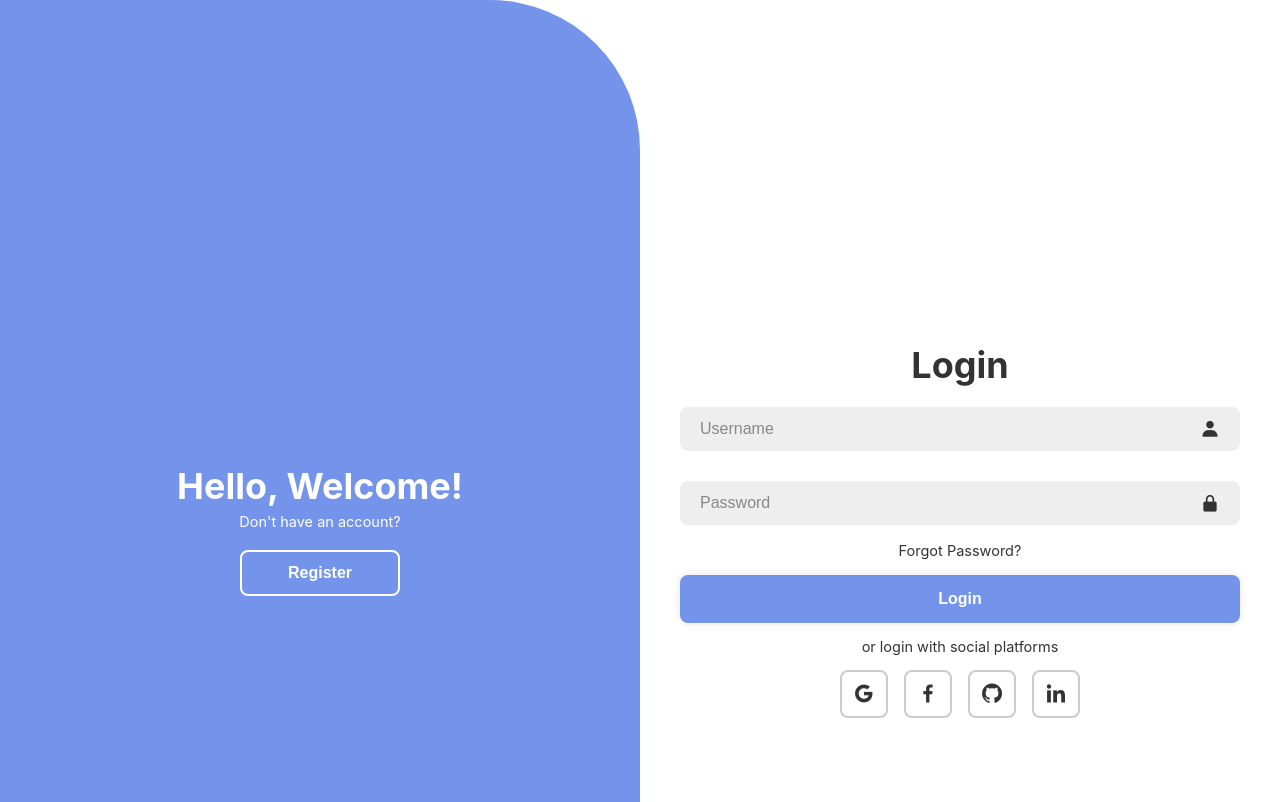
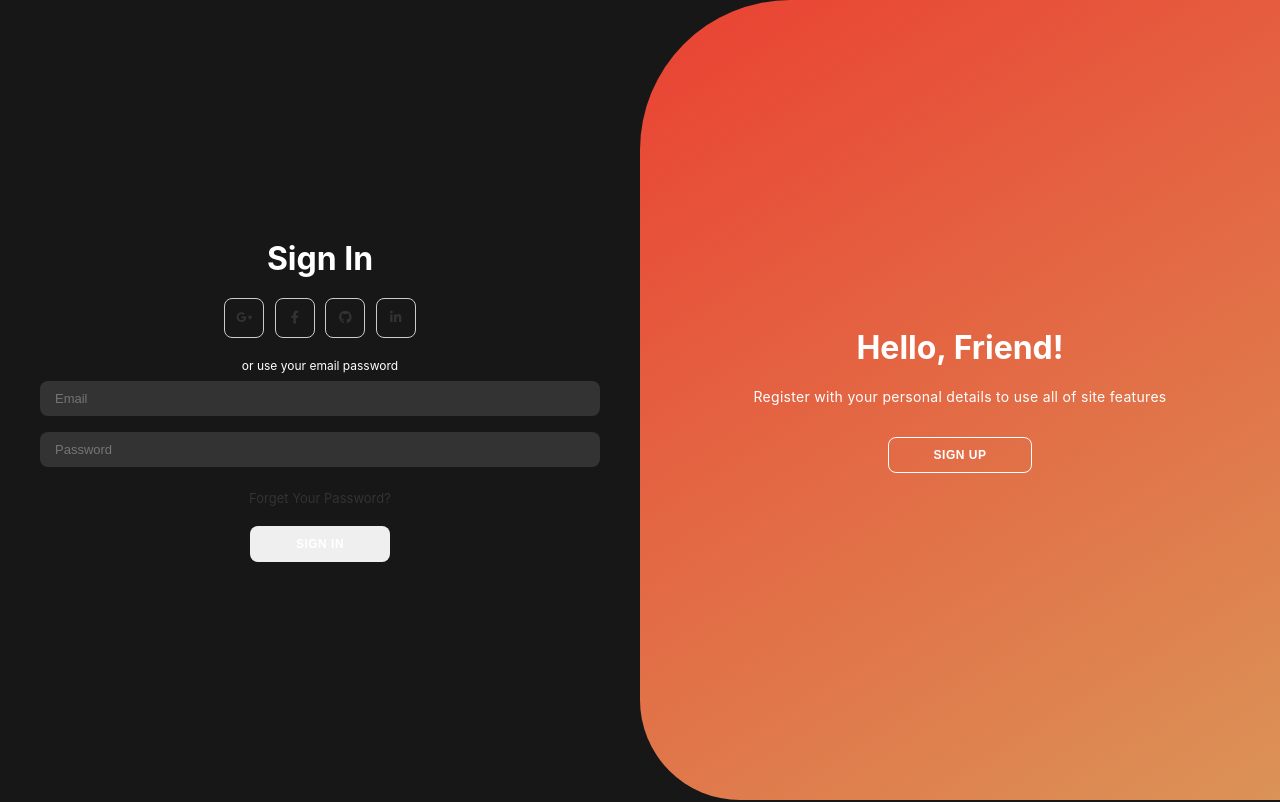
Before and after one commit to keishaputri-k/CGroovy, a plain HTML site: page login.html in a window 1280 px wide. Shown: the top 802 px of the page. Drawn offline with nearby package versions, Linux system fonts and the light colour scheme.

Commit message:
login fixes

```diff
--- a/login.html
+++ b/login.html
@@ -1,80 +1,66 @@
 <!DOCTYPE html>
 <html lang="en">
+
 <head>
     <meta charset="UTF-8">
     <meta name="viewport" content="width=device-width, initial-scale=1.0">
-    <title>Login/Signup Form</title>
+    <link rel="stylesheet" href="https://cdnjs.cloudflare.com/ajax/libs/font-awesome/6.4.2/css/all.min.css">
     <link rel="stylesheet" href="style/style.css">
-    <link href='https://unpkg.com/boxicons@2.1.4/css/boxicons.min.css' rel='stylesheet'>
+    <title>Modern Login Page | AsmrProg</title>
 </head>
+
 <body>
-    <div class="container2">
-        <div class="form-box login">
-            <form action="#">
-                <h1>Login</h1>
-                <div class="input-box">
-                    <input type="text" placeholder="Username" required>
-                    <i class='bx bxs-user'></i>
+
+    <div class="authentication-holder" id="container">
+        <div class="form-container sign-up">
+            <form>
+                <h1>Create Account</h1>
+                <div class="social-icons">
+                    <a href="#" class="icon"><i class="fa-brands fa-google-plus-g"></i></a>
+                    <a href="#" class="icon"><i class="fa-brands fa-facebook-f"></i></a>
+                    <a href="#" class="icon"><i class="fa-brands fa-github"></i></a>
+                    <a href="#" class="icon"><i class="fa-brands fa-linkedin-in"></i></a>
                 </div>
-                <div class="input-box">
-                    <input type="password" placeholder="Password" required>
-                    <i class='bx bxs-lock-alt' ></i>
-                </div>
-                <div class="forgot-link">
-                    <a href="#">Forgot Password?</a>
-                </div>
-                <button type="submit" class="btn">Login</button>
-                <p>or login with social platforms</p>
-                <div class="social-icons">
-                    <a href="#"><i class='bx bxl-google' ></i></a>
-                    <a href="#"><i class='bx bxl-facebook' ></i></a>
-                    <a href="#"><i class='bx bxl-github' ></i></a>
-                    <a href="#"><i class='bx bxl-linkedin' ></i></a>
-                </div>
+                <span>or use your email for registeration</span>
+                <input type="text" placeholder="Name">
+                <input type="email" placeholder="Email">
+                <input type="password" placeholder="Password">
+                <button>Sign Up</button>
             </form>
         </div>
-
-        <div class="form-box register">
-            <form action="#">
-                <h1>Registration</h1>
-                <div class="input-box">
-                    <input type="text" placeholder="Username" required>
-                    <i class='bx bxs-user'></i>
+        <div class="form-container sign-in">
+            <form>
+                <h1>Sign In</h1>
+                <div class="social-icons">
+                    <a href="#" class="icon"><i class="fa-brands fa-google-plus-g"></i></a>
+                    <a href="#" class="icon"><i class="fa-brands fa-facebook-f"></i></a>
+                    <a href="#" class="icon"><i class="fa-brands fa-github"></i></a>
+                    <a href="#" class="icon"><i class="fa-brands fa-linkedin-in"></i></a>
                 </div>
-                <div class="input-box">
-                    <input type="email" placeholder="Email" required>
-                    <i class='bx bxs-envelope' ></i>
-                </div>
-                <div class="input-box">
-                    <input type="password" placeholder="Password" required>
-                    <i class='bx bxs-lock-alt' ></i>
-                </div>
-                <button type="submit" class="btn">Register</button>
-                <p>or register with social platforms</p>
-                <div class="social-icons">
-                    <a href="#"><i class='bx bxl-google' ></i></a>
-                    <a href="#"><i class='bx bxl-facebook' ></i></a>
-                    <a href="#"><i class='bx bxl-github' ></i></a>
-                    <a href="#"><i class='bx bxl-linkedin' ></i></a>
-                </div>
+                <span>or use your email password</span>
+                <input type="email" placeholder="Email">
+                <input type="password" placeholder="Password">
+                <a href="#">Forget Your Password?</a>
+                <button>Sign In</button>
             </form>
         </div>
-
-        <div class="toggle-box">
-            <div class="toggle-panel toggle-left">
-                <h1>Hello, Welcome!</h1>
-                <p>Don't have an account?</p>
-                <button class="btn register-btn">Register</button>
-            </div>
-
-            <div class="toggle-panel toggle-right">
-                <h1>Welcome Back!</h1>
-                <p>Already have an account?</p>
-                <button class="btn login-btn">Login</button>
+        <div class="toggle-container">
+            <div class="toggle">
+                <div class="toggle-panel toggle-left">
+                    <h1>Welcome Back!</h1>
+                    <p>Enter your personal details to use all of site features</p>
+                    <button class="hidden" id="login">Sign In</button>
+                </div>
+                <div class="toggle-panel toggle-right">
+                    <h1>Hello, Friend!</h1>
+                    <p>Register with your personal details to use all of site features</p>
+                    <button class="hidden" id="register">Sign Up</button>
+                </div>
             </div>
         </div>
     </div>
 
-    <script src="logic.js"></script>
+    <script src="login.js"></script>
 </body>
+
 </html>
--- a/style/style.css
+++ b/style/style.css
@@ -449,222 +449,193 @@ footer .social a{
   background: linear-gradient(to bottom right,  rgb(239, 38, 38), rgba(219, 147, 87));
 }
 
-/* Login  Page */
-.container2 {
+/* login page */
+.authentication-holder{
+    background-color: var(--body-color);
+    box-shadow: 0 5px 15px rgba(0, 0, 0, 0.35);
     position: relative;
+    overflow: hidden;
     width: 100%;
-  height: 1070px;
-  background: #fff;
-  box-shadow: 0 0 30px rgba(0, 0, 0, .2);
-  overflow: hidden;
+    min-height: 800px;
 }
 
-  .container2 h1{
-      font-size: 36px;
-      margin: -10px 0;
+.authentication-holder p {
+    font-size: 14px;
+    line-height: 20px;
+    letter-spacing: 0.3px;
+    margin: 20px 0;
 }
 
-  .container2 p{
-      font-size: 14.5px;
-      margin: 15px 0;
+.authentication-holder span {
+    font-size: 12px;
 }
 
-form{ width: 100%; }
+.authentication-holder a {
+    color: #333;
+    font-size: 13px;
+    text-decoration: none;
+    margin: 15px 0 10px;
+}
 
-.form-box{
-  position: absolute;
-  right: 0;
-  width: 50%;
-  height: 100%;
-  background: #fff;
+.authentication-holder button{
+    background-color: linear-gradient(to bottom right,  rgb(239, 38, 38), rgba(219, 147, 87));
+    color: #fff;
+    font-size: 12px;
+    padding: 10px 45px;
+    border: 1px solid transparent;
+    border-radius: 8px;
+    font-weight: 600;
+    letter-spacing: 0.5px;
+    text-transform: uppercase;
+    margin-top: 10px;
+    cursor: pointer;
+}
+
+.authentication-holder button.hidden{
+    background-color: transparent;
+    border-color: #fff;
+}
+
+.authentication-holder form{
+    background-color: var(--body-color);
     display: flex;
     align-items: center;
-  color: #333;
-  text-align: center;
-  padding: 40px;
-  z-index: 1;
-  transition: .6s ease-in-out 1.2s, visibility 0s 1s;
+    justify-content: center;
+    flex-direction: column;
+    padding: 0 40px;
+    height: 100%;
 }
 
-  .container2.active .form-box{ right: 50%; }
-
-  .form-box.register{ visibility: hidden; }
-      .container.active .form-box.register{ visibility: visible; }
-
-.input-box{
-  position: relative;
-  margin: 30px 0;
+.authentication-holder input{
+    background-color: #333;
+    border: none;
+    margin: 8px 0;
+    padding: 10px 15px;
+    font-size: 13px;
+    border-radius: 8px;
+    width: 100%;
+    outline: none;
 }
 
-  .input-box input{
-      width: 100%;
-      padding: 13px 50px 13px 20px;
-      background: #eee;
-      border-radius: 8px;
-      border: none;
-      outline: none;
-      font-size: 16px;
-      color: #333;
-      font-weight: 500;
+.form-container{
+    position: absolute;
+    top: 0;
+    height: 100%;
+    transition: all 0.6s ease-in-out;
 }
 
-      .input-box input::placeholder{
-          color: #888;
-          font-weight: 400;
+.sign-in{
+    left: 0;
+    width: 50%;
+    z-index: 2;
 }
 
-  .input-box i{
-      position: absolute;
-      right: 20px;
-      top: 50%;
-      transform: translateY(-50%);
-      font-size: 20px;
+.authentication-holder.active .sign-in{
+    transform: translateX(100%);
 }
 
-.forgot-link{ margin: -15px 0 15px; }
-  .forgot-link a{
-      font-size: 14.5px;
-      color: #333;
+.sign-up{
+    left: 0;
+    width: 50%;
+    opacity: 0;
+    z-index: 1;
 }
 
-.btn{
-  width: 100%;
-  height: 48px;
-  background: #7494ec;
-  border-radius: 8px;
-  box-shadow: 0 0 10px rgba(0, 0, 0, .1);
-  border: none;
-  cursor: pointer;
-  font-size: 16px;
-  color: #fff;
-  font-weight: 600;
+.authentication-holder.active .sign-up{
+    transform: translateX(100%);
+    opacity: 1;
+    z-index: 5;
+    animation: move 0.6s;
+}
+
+@keyframes move{
+    0%, 49.99%{
+        opacity: 0;
+        z-index: 1;
+    }
+    50%, 100%{
+        opacity: 1;
+        z-index: 5;
+    }
 }
 
 .social-icons{
-  display: flex;
-  justify-content: center;
+    margin: 20px 0;
 }
 
 .social-icons a{
+    border: 1px solid #ccc;
+    border-radius: 20%;
     display: inline-flex;
-      padding: 10px;
-      border: 2px solid #ccc;
-      border-radius: 8px;
-      font-size: 24px;
-      color: #333;
-      margin: 0 8px;
+    justify-content: center;
+    align-items: center;
+    margin: 0 3px;
+    width: 40px;
+    height: 40px;
 }
 
-.toggle-box{
+.toggle-container{
     position: absolute;
-  width: 100%;
+    top: 0;
+    left: 50%;
+    width: 50%;
     height: 100%;
+    overflow: hidden;
+    transition: all 0.6s ease-in-out;
+    border-radius: 150px 0 0 100px;
+    z-index: 1000;
 }
 
-  .toggle-box::before{
-      content: '';
-      position: absolute;
-      left: -250%;
-      width: 300%;
-      height: 100%;
-      background: #7494ec;
-      /* border: 2px solid red; */
-      border-radius: 150px;
-      z-index: 2;
-      transition: 1.8s ease-in-out;
+.authentication-holder.active .toggle-container{
+    transform: translateX(-100%);
+    border-radius: 0 150px 100px 0;
 }
 
-      .container.active .toggle-box::before{ left: 50%; }
+.toggle{
+    background-color: #512da8;
+    height: 100%;
+    background: linear-gradient(to bottom right,  rgb(239, 38, 38), rgba(219, 147, 87));
+    color: #fff;
+    position: relative;
+    left: -100%;
+    height: 100%;
+    width: 200%;
+    transform: translateX(0);
+    transition: all 0.6s ease-in-out;
+}
+
+.authentication-holder.active .toggle{
+    transform: translateX(50%);
+}
 
 .toggle-panel{
     position: absolute;
     width: 50%;
     height: 100%;
-  /* background: seagreen; */
-  color: #fff;
     display: flex;
+    align-items: center;
+    justify-content: center;
     flex-direction: column;
-  justify-content: center;
-  align-items: center;
-  z-index: 2;
-  transition: .6s ease-in-out;
+    padding: 0 30px;
+    text-align: center;
+    top: 0;
+    transform: translateX(0);
+    transition: all 0.6s ease-in-out;
 }
 
-  .toggle-panel.toggle-left{
-      left: 0;
-      transition-delay: 1.2s;
-  }
-      .container.active .toggle-panel.toggle-left{
-          left: -50%;
-          transition-delay: .6s;
+.toggle-left{
+    transform: translateX(-200%);
 }
 
-  .toggle-panel.toggle-right{
-      right: -50%;
-      transition-delay: .6s;
-  }
-      .container.active .toggle-panel.toggle-right{
-          right: 0;
-          transition-delay: 1.2s;
+.authentication-holder.active .toggle-left{
+    transform: translateX(0);
 }
 
-  .toggle-panel p{ margin-bottom: 20px; }
-
-  .toggle-panel .btn{
-      width: 160px;
-      height: 46px;
-      background: transparent;
-      border: 2px solid #fff;
-      box-shadow: none;
+.toggle-right{
+    right: 0;
+    transform: translateX(0);
 }
 
-@media screen and (max-width: 650px){
-  .container{ height: calc(100vh - 40px); }
-
-  .form-box{
-      bottom: 0;
-      width: 100%;
-      height: 70%;
+.authentication-holder.active .toggle-right{
+    transform: translateX(200%);
 }
-
-      .container.active .form-box{
-          right: 0;
-          bottom: 30%;
-      }
-
-  .toggle-box::before{
-      left: 0;
-      top: -270%;
-      width: 100%;
-      height: 300%;
-      border-radius: 20vw;
-  }
-
-      .container.active .toggle-box::before{
-          left: 0;
-          top: 70%;
-      }
-
-      .container.active .toggle-panel.toggle-left{
-          left: 0;
-          top: -30%;
-      }
-
-  .toggle-panel{
-      width: 100%;
-      height: 30%;
-  }
-      .toggle-panel.toggle-left{ top: 0; }
-      .toggle-panel.toggle-right{
-          right: 0;
-          bottom: -30%;
-      }
-
-          .container.active .toggle-panel.toggle-right{ bottom: 0; }
-}
-
-@media screen and (max-width: 400px){
-  .form-box { padding: 20px; }
-
-  .toggle-panel h1{font-size: 30px; }
-}
```
Also changed, not shown: logic.js (+0 -15 lines), login.js (added, +12 -0 lines). Lines whose indentation alone changed are shown as unchanged.
